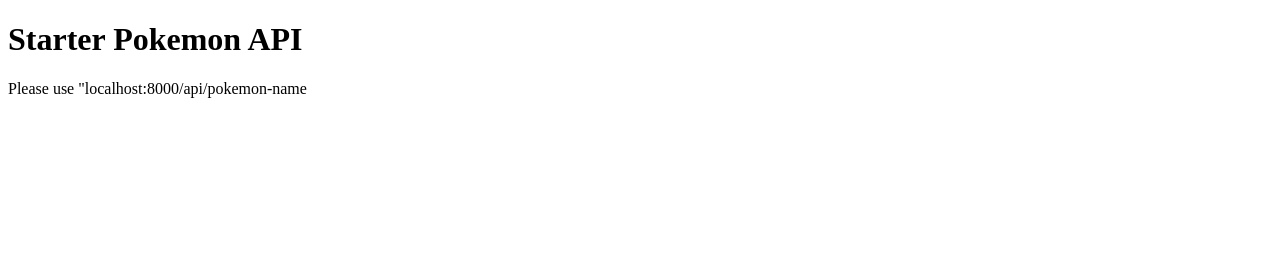
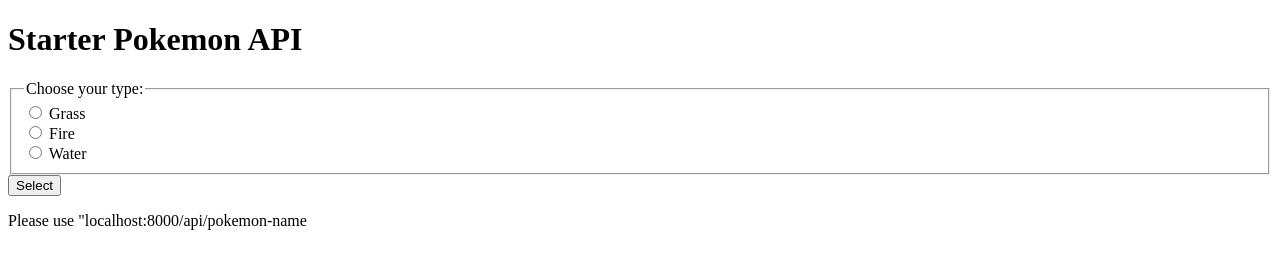
Before and after one commit to sean-poole/pokemon-starters-api, a website: page index.html in a window 1280 px wide. Drawn offline with Linux system fonts and the light colour scheme.

```diff
--- a/index.html
+++ b/index.html
@@ -12,6 +12,26 @@
 <body>
     <h1>Starter Pokemon API</h1>
 
+    <form action="" method="get" class="form-pokemon">
+        <fieldset>
+            <legend>Choose your type: </legend>
+            <div>
+                <input type="radio" id="grass" name="grass">
+                <label for="grass">Grass</label>
+            </div>
+            <div>
+                <input type="radio" id="fire" name="fire">
+                <label for="fire">Fire</label>
+            </div>
+            <div>
+                <input type="radio" id="water" name="water">
+                <label for="water">Water</label>
+            </div>
+        </fieldset>
+
+        <input type="button" value="Select">
+    </form>
+
     <p>Please use "localhost:8000/api/pokemon-name</p>
 </body>
 </html>
--- a/package.json
+++ b/package.json
@@ -13,5 +13,8 @@
     "cors": "^2.8.5",
     "express": "^4.18.2",
     "nodemon": "^2.0.20"
+  },
+  "dependencies": {
+    "mongodb": "^4.13.0"
   }
 }
```
Also changed, not shown: server.js (+15 -0 lines), 2 other files.
